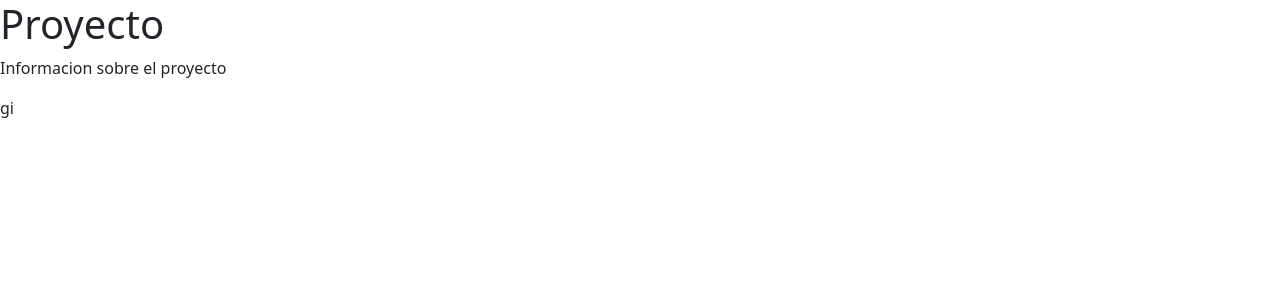
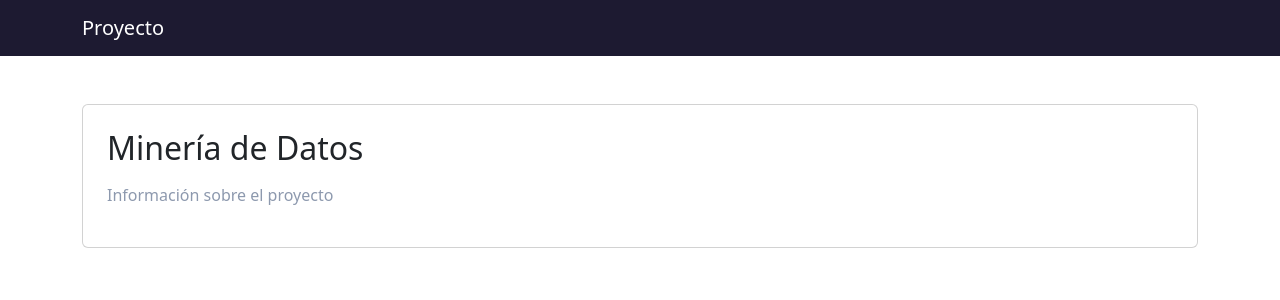
Before and after one commit to JuanesAcosta7/Mineria_de_datos, a Flask app: page /inicio/ in a window 1280 px wide. Shown: the top 300 px of the page. Run offline with Flask 3, Linux system fonts and the light colour scheme.

Commit message:
Idea_base_estilo_pagina

```diff
--- /dev/null
+++ b/static/css/styles.css
@@ -0,0 +1,38 @@
+:root {
+    --primary: #1D1A31;
+    --secondary: #8D99AE;
+    --accent: #048A81;
+    --light: #C7F0BD;
+}
+
+body {
+    background-color: var(--light);
+    color: var(--primary);
+}
+
+.navbar-custom {
+    background-color: var(--primary);
+}
+
+.navbar-custom .navbar-brand {
+    color: white;
+}
+
+.btn-custom {
+    background-color: var(--accent);
+    color: white;
+    border: none;
+}
+
+.btn-custom:hover {
+    background-color: #036d66;
+}
+
+.card {
+    border: none;
+    background-color: white;
+}
+
+.text-secondary-custom {
+    color: var(--secondary);
+}
--- a/templates/index.html
+++ b/templates/index.html
@@ -1,17 +1,27 @@
 <!DOCTYPE html>
-<html lang="en">
+<html lang="es">
 <head>
     <meta charset="UTF-8">
     <meta name="viewport" content="width=device-width, initial-scale=1.0">
-    <title>Mineria de Datos</title>
+    <title>Minería de Datos</title>
+    <link rel="stylesheet" href="{{ url_for('static', filename='css/styles.css') }}">
     <link href="https://cdn.jsdelivr.net/npm/bootstrap@5.3.3/dist/css/bootstrap.min.css" rel="stylesheet">
 </head>
-</head>
 <body>
-    <h1>Proyecto</h1>
-    <p>
-        Informacion sobre el proyecto
-    </p>
+
+    <nav class="navbar navbar-custom">
+        <div class="container">
+            <span class="navbar-brand">Proyecto</span>
+        </div>
+    </nav>
+
+    <div class="container mt-5">
+        <div class="card p-4">
+            <h2 class="mb-3">Minería de Datos</h2>
+            <p class="text-secondary-custom">Información sobre el proyecto</p>
+        </div>
+    </div>
+
     <script src="https://cdn.jsdelivr.net/npm/bootstrap@5.3.3/dist/js/bootstrap.bundle.min.js"></script>
 </body>
-</html>gi
+</html>
```
